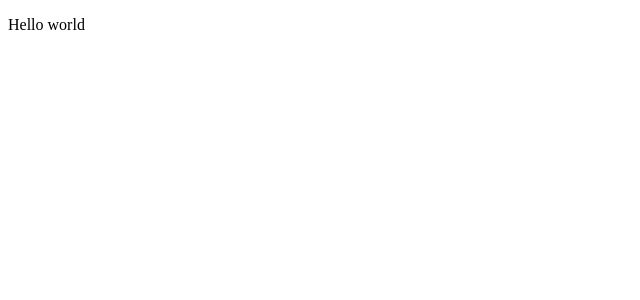
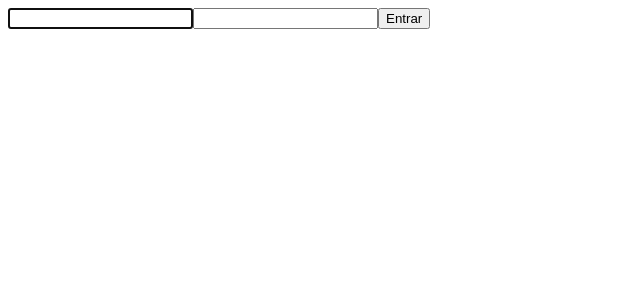
Before and after one commit to MarcosAlbuquerque/Pro-Franchising, a React (Create React App) app: page / in a window 1280 px wide. Shown: the top 300 px of the page, without its empty margins (0-640 px from the left). Built offline with nearby package versions, Linux system fonts and the light colour scheme.

Commit message:
Criaçao de campos do login, implementando consumo da API

```diff
--- a/src/App.js
+++ b/src/App.js
@@ -1,9 +1,7 @@
+import Login from './pages/Login'
+
 function App() {
-  return (
-    <header>
-     <p>Hello world</p>
-    </header>
-  );
+  return <Login />
 }
 
 export default App;
--- /dev/null
+++ b/src/api/auth.js
@@ -0,0 +1,26 @@
+async function Auth(username, password) {
+  const raw = JSON.stringify({
+    "password": username || process.env.REACT_APP_USERNAME,
+    "username": password || process.env.REACT_APP_PASSWORD
+  });
+
+  const requestOptions = {
+    method: 'POST',
+    headers: { "Content-Type": "application/json" },
+    body: raw,
+    redirect: 'follow'
+  };
+
+  const url = "https://prova.deploy.profranchising.com.br/auth/login"
+  const response = await fetch(url, requestOptions)
+
+  if (response.status === 200) {
+    document.cookie = `token=${response.headers.get('Authorization').split(' ')[1]}`
+  }
+
+  const result = await response.json()
+  console.log(result)
+  return result
+}
+
+export default Auth
--- a/src/index.js
+++ b/src/index.js
@@ -9,7 +9,3 @@ ReactDOM.render(
   </React.StrictMode>,
   document.getElementById('root')
 );
-
-// If you want to start measuring performance in your app, pass a function
-// to log results (for example: reportWebVitals(console.log))
-// or send to an analytics endpoint. Learn more: https://bit.ly/CRA-vitals
--- /dev/null
+++ b/src/pages/Login.jsx
@@ -0,0 +1,31 @@
+import { useState } from 'react'
+import auth from '../api/auth'
+
+export default function Login() {
+  const [username, setUsername] = useState("")
+  const [password, setPassword] = useState("")
+
+  return (
+    <form method='POST'>
+      <input
+        type="text"
+        name="username"
+        autoFocus
+        required
+        onChange={ (e) => setUsername(e.target.value)} />
+      <input
+        type="password"
+        name="password"
+        required
+        onChange={ (e) => setPassword(e.target.value)} />
+      <input
+        type="submit"
+        name="entrar"
+        value="Entrar"
+        onClick={ (e) => {
+          auth(username, password);
+          e.preventDefault()
+        } } />
+    </form>
+  )
+}
```
Also changed, not shown: 2 other files (tests, documents, lock files or other folders).
